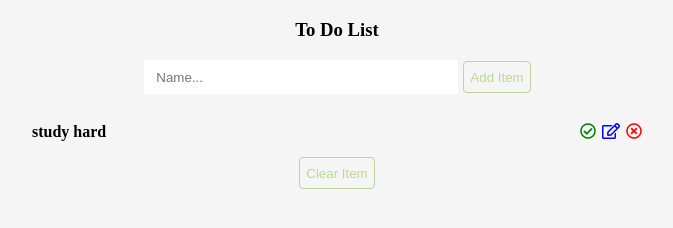
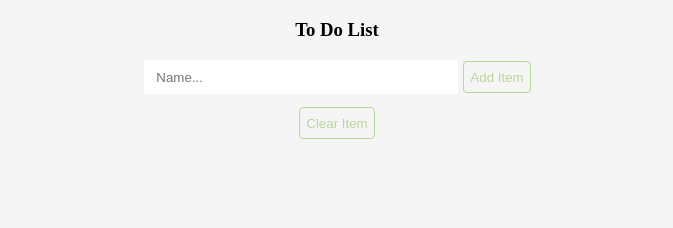
Before and after one commit to fawzy2010eng/to-do-app, a plain HTML site: page index.html in a window 1280 px wide. Shown: the whole page, without its empty margins (303-976 px from the left). Drawn offline with Linux system fonts and the light colour scheme.

Commit message:
Update index.html

```diff
--- a/index.html
+++ b/index.html
@@ -20,12 +20,7 @@
         <input type="text" placeholder="Name...">
         <button id="add">Add Item</button>
         <div class="items">
-            <div class="item">
-                <h4>study hard</h4>
-                <i onclick="delitem()" class="far fa-times-circle"></i>
-                <i class="far fa-edit"></i>
-                <i class="far fa-check-circle"></i>
-            </div>
+
         </div>
         <button id="clear">Clear Item</button>
         <script src="js/script.js"></script>
```
